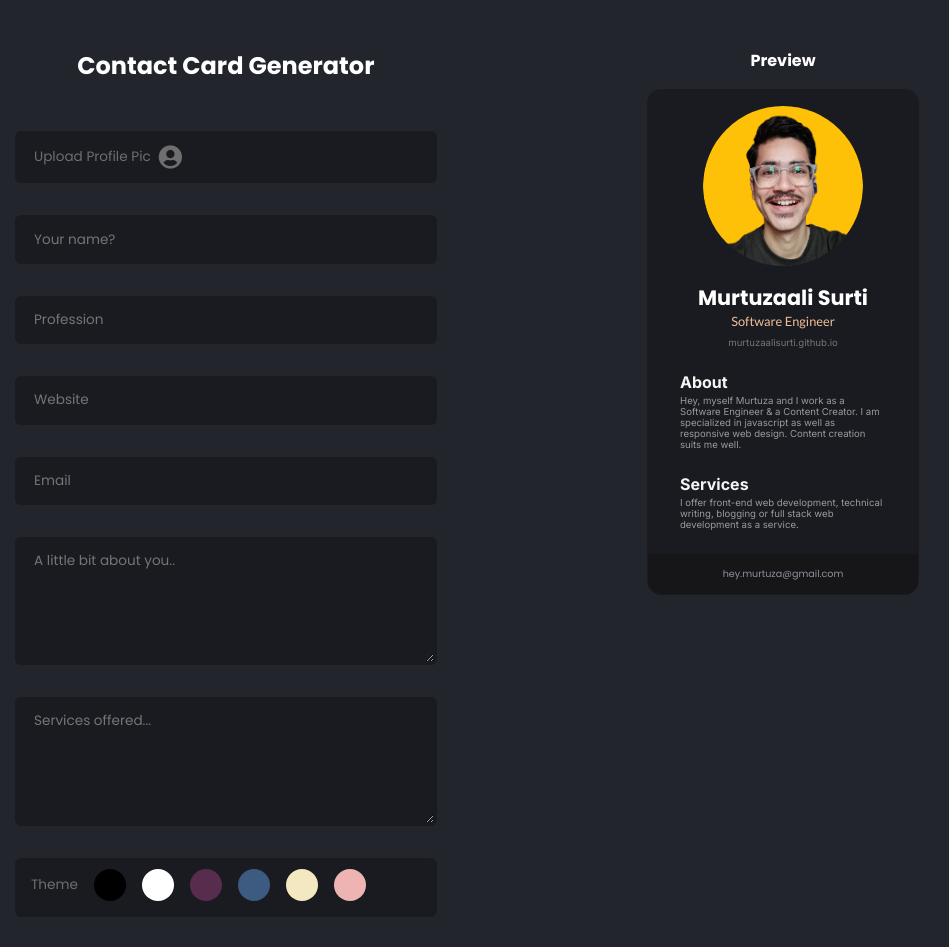
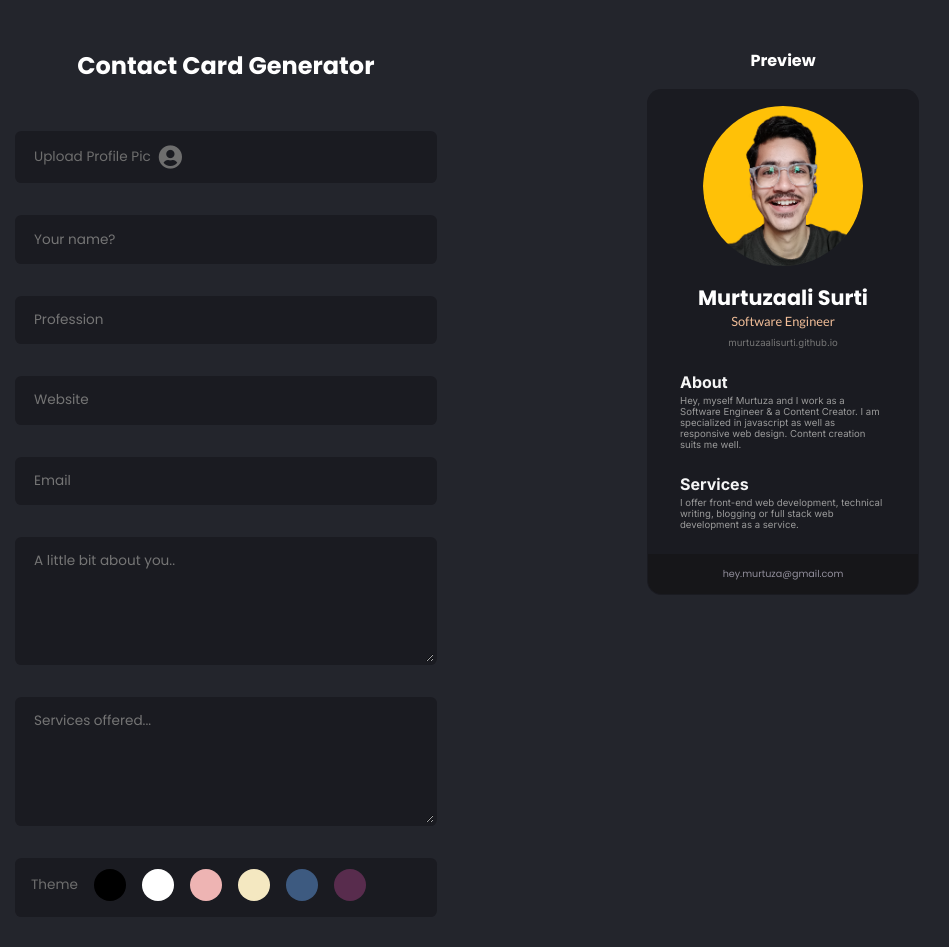
Before and after one commit to murtuzaalisurti/business_card, a React (Vite) app: page / in a window 1280 px wide. Shown: the top 947 px of the page, without its empty margins (121-1070 px from the left). Built offline with nearby package versions, Linux system fonts and the light colour scheme; no server answers; a web font is replaced by a local one.

Commit message:
chore: refactor

```diff
--- a/src/App.tsx
+++ b/src/App.tsx
@@ -2,16 +2,28 @@ import { ChangeEvent, useCallback, useEffect, useState } from 'react'
 import * as htmlToImage from 'html-to-image'
 import download from 'downloadjs'
 
-import { UserInputWrap, Input, Textarea, Label, Button, ThemesWrap, SelectTheme } from './styled/UserInputSection.js'
+import { UserInputWrap } from './styled/UserInputSection.js'
 import { HeadingStyled } from './styled/Headings.js'
 import Card from "./components/Card";
 import Footer from './components/Footer.js'
 
 import img_location from './assets/profile.png'
 import { doFetch } from "./services/fetchService.js";
+import InputDetails from './components/InputDetails.js'
 
 function App() {
   const [image, setImage] = useState(img_location);
+  const [downloadState, setDownloadState] = useState(false);
+  const [downloadable, setDownloadable] = useState(false);
+  const [breakpoint, setBreakpoint] = useState(Math.round(window.document.body.clientWidth / 16));
+  const [inputs, setInputs] = useState<Record<string, string | undefined>>({
+    name: undefined,
+    occupation: undefined,
+    website: undefined,
+    email: undefined,
+    about: undefined,
+    services: undefined
+  });
   const [isImageModified, setIsImageModified] = useState<{
     status: boolean,
     fileType: string,
@@ -25,17 +37,6 @@ function App() {
       files: null
     }
   });
-  const [downloadState, setDownloadState] = useState(false);
-  const [downloadable, setDownloadable] = useState(false);
-  const [inputs, setInputs] = useState<Record<string, string | undefined>>({
-    name: undefined,
-    occupation: undefined,
-    website: undefined,
-    email: undefined,
-    about: undefined,
-    services: undefined
-  });
-  const [breakpoint, setBreakpoint] = useState(Math.round(window.document.body.clientWidth / 16));
   const [colors, setColors] = useState({
     cardBackgroundColor: "#1A1B21",
     nameColor: "#FFFFFF",
@@ -46,9 +47,18 @@ function App() {
     emailColor: "#918E9B",
     emailBackgroundColor: "#161619"
   });
+  const [themes] = useState([
+    "black",
+    "white",
+    "#EEB4B3",
+    "#F4E8C1",
+    "#3D5A80",
+    "#582C4D"
+  ]);
 
   useEffect(() => {
     const uploadLabel = document.querySelector("#upload_label") as HTMLLabelElement;
+
     if (isImageModified.status) {
       if (isImageModified.fileType === "image") {
         if (document.querySelector("#image") !== null) {
@@ -80,7 +90,6 @@ function App() {
   }
 
   function input_check() {
-
     const filled = {
       inputs: false,
       textarea: false,
@@ -91,7 +100,6 @@ function App() {
     const textareas = document.querySelectorAll("textarea");
 
     for (let index = 0; index < all_input_fields.length; index++) {
-
       if (index === 0) {
         if (all_input_fields[index].files?.length !== 0) {
           filled.image = true;
@@ -104,7 +112,6 @@ function App() {
           filled.inputs = true;
         }
       }
-
     }
 
     for (let index = 0; index < textareas.length; index++) {
@@ -137,6 +144,7 @@ function App() {
         }
       })
     }
+
     if (target.style.backgroundColor === "rgb(88, 44, 77)") {
       borderChange(target);
       setColors({
@@ -215,17 +223,16 @@ function App() {
 
   function download_image() {
     setDownloadState(true);
+
     htmlToImage.toPng(document.querySelector("#card") as HTMLElement, {
       quality: 1.0
     }).then((dataUrl) => {
       download(dataUrl, 'business_card_image')
-
       setDownloadState(true);
 
       setTimeout(() => {
         setDownloadState(false);
       }, 1000)
-
     })
   }
 
@@ -249,7 +256,7 @@ function App() {
     const url = new URL(window.location.href)
     const search = new URLSearchParams(url.searchParams)
 
-    if(search.toString() === ""){
+    if (search.toString() === "") {
       sendAnalytics('direct', {
         signal: controller.signal
       })
@@ -270,29 +277,31 @@ function App() {
     return inputs[field] === '' ? undefined : inputs[field];
   }
 
+  function handleInputImageChange(e: React.ChangeEvent<HTMLInputElement>) {
+    setIsImageModified({ status: true, fileType: e.target.files ? e.target.files[0].type.split("/")[0] : "", target: e.target });
+    input_check();
+  }
+
+  function handleInputChange(e: React.ChangeEvent<HTMLInputElement | HTMLTextAreaElement>) {
+    inputChange(e);
+    input_check();
+  }
+
   return (
     <>
       <main id="main">
         <UserInputWrap>
           <HeadingStyled className="main-heading">Contact Card Generator</HeadingStyled>
-          <Label htmlFor="image" id="upload_label">Upload Profile Pic<i className="fas fa-user-circle"></i></Label>
-          <Input type="file" accept="image/*" onChange={(e) => { setIsImageModified({ status: true, fileType: e.target.files ? e.target.files[0].type.split("/")[0] : "", target: e.target }); input_check(); }} id="image" placeholder="Upload an image" required />
-          <Input type="text" name="name" onChange={(e) => { inputChange(e); input_check(); }} value={inputs.name || ""} id="name" placeholder="Your name?" required autoComplete="off" />
-          <Input type="text" name="occupation" onChange={(e) => { inputChange(e); input_check(); }} value={inputs.occupation || ""} id="occupation" placeholder="Profession" required autoComplete="off" />
-          <Input type="text" name="website" onChange={(e) => { inputChange(e); input_check(); }} value={inputs.website || ""} id="website" placeholder="Website" required autoComplete="off" />
-          <Input type="email" name="email" onChange={(e) => { inputChange(e); input_check(); }} value={inputs.email || ""} id="email" placeholder="Email" required autoComplete="off" />
-          <Textarea name="about" onChange={(e) => { inputChange(e); input_check(); }} value={inputs.about || ""} id="about" placeholder="A little bit about you.." rows={5} required autoComplete="off" />
-          <Textarea name="services" onChange={(e) => { inputChange(e); input_check(); }} value={inputs.services || ""} id="interests" placeholder="Services offered..." rows={5} required autoComplete="off" />
-          <ThemesWrap>
-            <p>Theme </p>
-            <SelectTheme onClick={(e) => { colorChange(e) }} style={{ backgroundColor: 'black' }} />
-            <SelectTheme onClick={(e) => { colorChange(e) }} style={{ backgroundColor: 'white' }} />
-            <SelectTheme onClick={(e) => { colorChange(e) }} style={{ backgroundColor: '#582C4D' }} />
-            <SelectTheme onClick={(e) => { colorChange(e) }} style={{ backgroundColor: '#3D5A80' }} />
-            <SelectTheme onClick={(e) => { colorChange(e) }} style={{ backgroundColor: '#F4E8C1' }} />
-            <SelectTheme onClick={(e) => { colorChange(e) }} style={{ backgroundColor: '#EEB4B3' }} />
-          </ThemesWrap>
-          <Button className="for-desktop download_btn" disabled={downloadable ? false : true} title={downloadable ? "" : "Please fill out all fields"} onClick={() => { download_image() }}>Download<i className={downloadState ? "fas fa-circle-notch load" : "fas fa-download"}></i></Button>
+          <InputDetails
+            handleInputImageChange={handleInputImageChange}
+            handleInputChange={handleInputChange}
+            inputs={inputs}
+            themes={themes}
+            colorChange={colorChange}
+            downloadState={downloadState}
+            downloadable={downloadable}
+            download_image={download_image}
+          />
         </UserInputWrap>
         <Card
           name={props_conf('name')}
--- /dev/null
+++ b/src/components/InputDetails.tsx
@@ -0,0 +1,118 @@
+import { Button, Input, Label, SelectTheme, Textarea, ThemesWrap } from "../styled/UserInputSection"
+
+interface Props {
+    inputs: Record<string, string | undefined>,
+    themes: string[],
+    colorChange: (event: React.MouseEvent<HTMLDivElement, MouseEvent>) => void,
+    handleInputChange: (event: React.ChangeEvent<HTMLInputElement | HTMLTextAreaElement>) => void,
+    handleInputImageChange: (event: React.ChangeEvent<HTMLInputElement>) => void
+    download_image: () => void,
+    downloadState: boolean,
+    downloadable: boolean,
+}
+
+const InputDetails = ({
+    handleInputChange,
+    handleInputImageChange,
+    inputs,
+    themes,
+    colorChange,
+    downloadState,
+    downloadable,
+    download_image
+}: Props) => {
+    return (
+        <>
+            <Label htmlFor="image" id="upload_label">Upload Profile Pic<i className="fas fa-user-circle"></i></Label>
+            <Input
+                type="file"
+                accept="image/*"
+                onChange={handleInputImageChange}
+                id="image"
+                placeholder="Upload an image"
+                required
+            />
+            <Input
+                type="text"
+                name="name"
+                onChange={handleInputChange}
+                value={inputs.name || ""}
+                id="name"
+                placeholder="Your name?"
+                required
+                autoComplete="off"
+            />
+            <Input
+                type="text"
+                name="occupation"
+                onChange={handleInputChange}
+                value={inputs.occupation || ""}
+                id="occupation"
+                placeholder="Profession"
+                required
+                autoComplete="off"
+            />
+            <Input
+                type="text"
+                name="website"
+                onChange={handleInputChange}
+                value={inputs.website || ""}
+                id="website"
+                placeholder="Website"
+                required
+                autoComplete="off"
+            />
+            <Input
+                type="email"
+                name="email"
+                onChange={handleInputChange}
+                value={inputs.email || ""}
+                id="email"
+                placeholder="Email"
+                required
+                autoComplete="off"
+            />
+            <Textarea
+                name="about"
+                onChange={handleInputChange}
+                value={inputs.about || ""}
+                id="about"
+                placeholder="A little bit about you.."
+                rows={5}
+                required
+                autoComplete="off"
+            />
+            <Textarea
+                name="services"
+                onChange={handleInputChange}
+                value={inputs.services || ""}
+                id="interests"
+                placeholder="Services offered..."
+                rows={5}
+                required
+                autoComplete="off"
+            />
+            <ThemesWrap>
+                <p>Theme </p>
+                {
+                    themes.map((item, index) => {
+                        return (
+                            <SelectTheme key={index} onClick={colorChange} style={{ backgroundColor: item }} />
+                        )
+                    })
+                }
+            </ThemesWrap>
+            <Button
+                className="for-desktop download_btn"
+                disabled={downloadable ? false : true}
+                title={downloadable ? "" : "Please fill out all fields"}
+                onClick={download_image}
+            >
+                Download
+                <i className={downloadState ? "fas fa-circle-notch load" : "fas fa-download"}></i>
+            </Button>
+        </>
+    )
+}
+
+export default InputDetails
```
